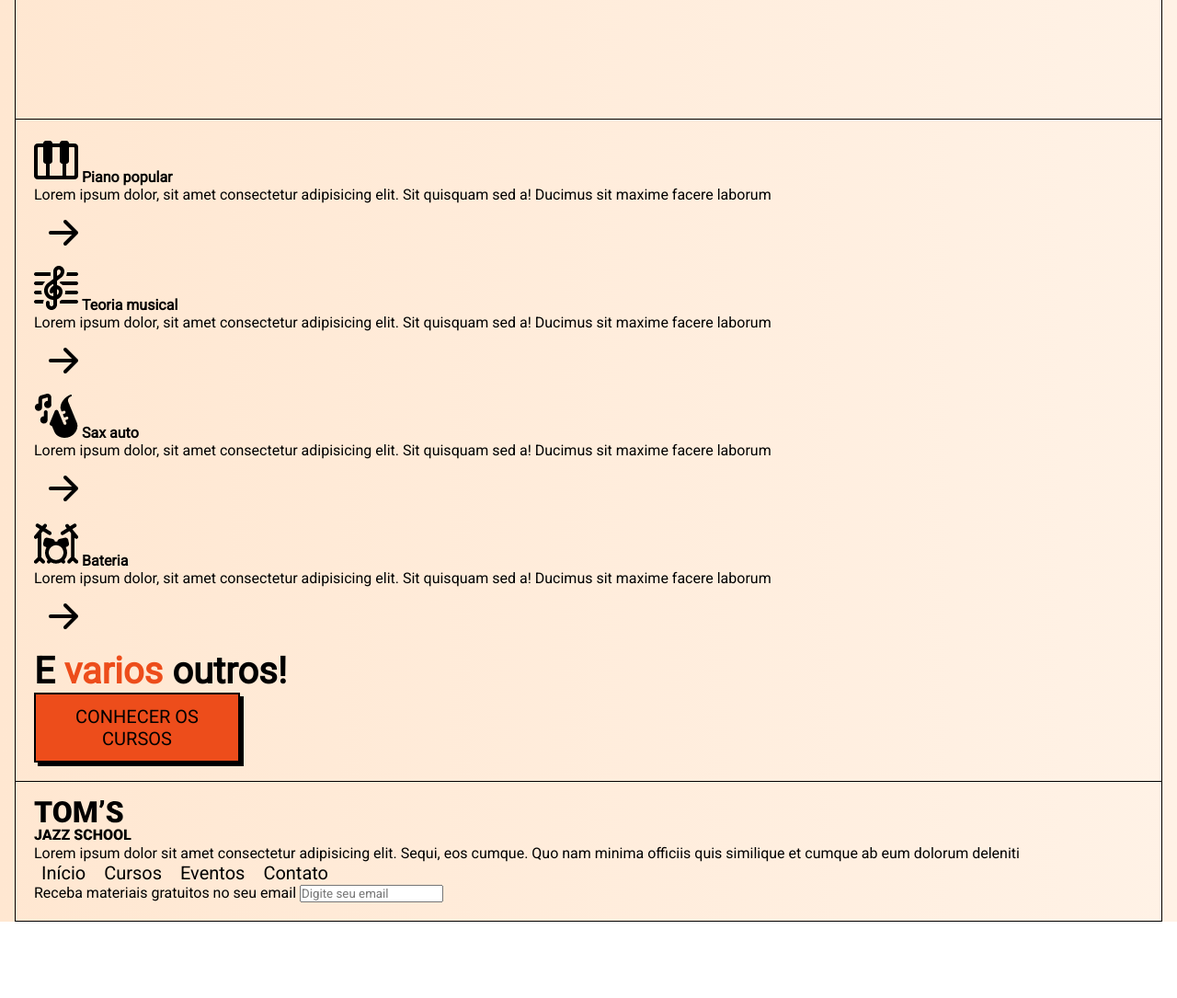
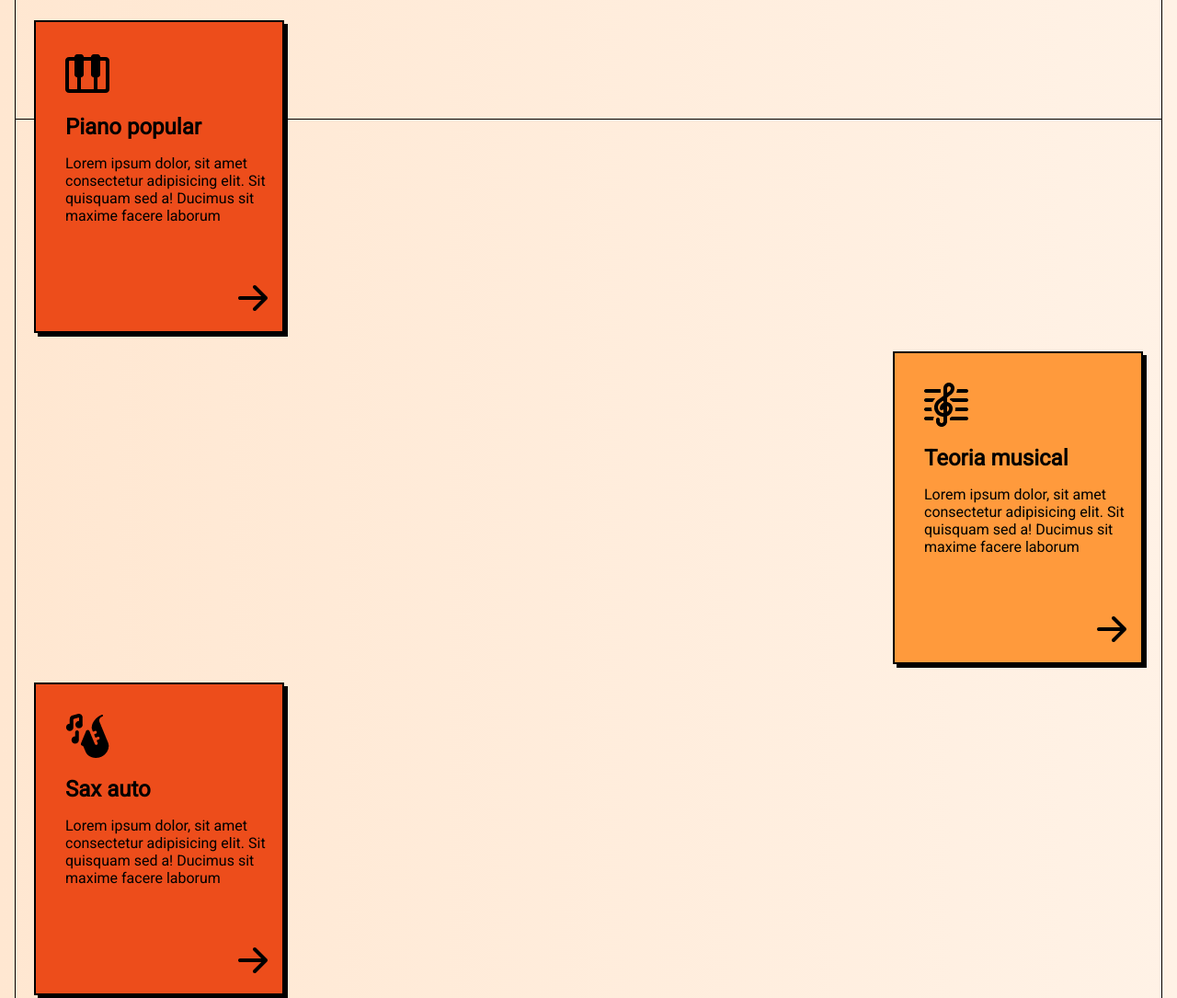
Before and after one commit to Pietro2704/OneBitCode, a plain HTML site: page index.html in a window 1280 px wide. Shown: the part 1340-2425 px from the top of the page at 92% size. Before the commit the page ends 2342 px from the top, so only its background shows below. Drawn offline with Linux system fonts and the light colour scheme.

Commit message:
alteraçoes

```diff
--- a/index.html
+++ b/index.html
@@ -38,7 +38,7 @@
 
       <section class="courses-section">
         <div class="cards">
-          <article>
+          <article class="card">
             <img src="./img/piano.png" alt="ícones de teclas de piano">
             <strong>Piano popular</strong>
             <p>Lorem ipsum dolor, sit amet consectetur adipisicing elit. Sit quisquam sed a! Ducimus sit maxime facere laborum</p>
@@ -47,7 +47,7 @@
             </a>
           </article>
 
-          <article>
+          <article class="card">
             <img src="./img/clef.png" alt="ícones da clave de sol">
             <strong>Teoria musical</strong>
             <p>Lorem ipsum dolor, sit amet consectetur adipisicing elit. Sit quisquam sed a! Ducimus sit maxime facere laborum</p>
@@ -56,7 +56,7 @@
             </a>
           </article>
 
-          <article>
+          <article class="card">
             <img src="./img/sax.png" alt="ícones de saxofone">
             <strong>Sax auto</strong>
             <p>Lorem ipsum dolor, sit amet consectetur adipisicing elit. Sit quisquam sed a! Ducimus sit maxime facere laborum</p>
@@ -65,7 +65,7 @@
             </a>
           </article>
 
-          <article>
+          <article class="card">
             <img src="./img/drums.png" alt="ícones de baterias">
             <strong>Bateria</strong>
             <p>Lorem ipsum dolor, sit amet consectetur adipisicing elit. Sit quisquam sed a! Ducimus sit maxime facere laborum</p>
@@ -75,7 +75,7 @@
           </article>
         </div>
 
-        <h2>E <span class="txt-primary">varios</span> outros!</h2>
+        <h2 class="txt-center">E <span class="txt-primary">varios</span> outros!</h2>
         <a href="#" class="btn">Conhecer os cursos</a>
       </section>
     </main>
--- a/style.css
+++ b/style.css
@@ -111,8 +111,44 @@ h2{
   width: 40px;
 }
 
+.courses-section{
+  padding-bottom: 8rem;
 
+}
 
+.cards{
+  display: flex;
+  flex-direction: column;
+  align-items: start;
+  gap: 1.25rem;
+  margin-top: -8rem;
+  margin-bottom: 4rem;
+}
+
+.card{
+  background-color: var(--primaria);
+  border: 2px black solid;
+  box-shadow: 4px 4px 0px black;
+  max-width: 17rem;
+  padding: 2rem 0 0 2rem;
+}
+
+.card:nth-child(2n){
+  align-self: end;
+  background-color: var(--secundaria);
+}
+
+.card strong{
+  display: block;
+  font-size: 1.5rem;
+  margin: 1rem 0;
+}
+
+.card a{
+  display: block;
+  width: fit-content;
+  margin: 3rem 0 0 auto;
+}
 
 
 
```
